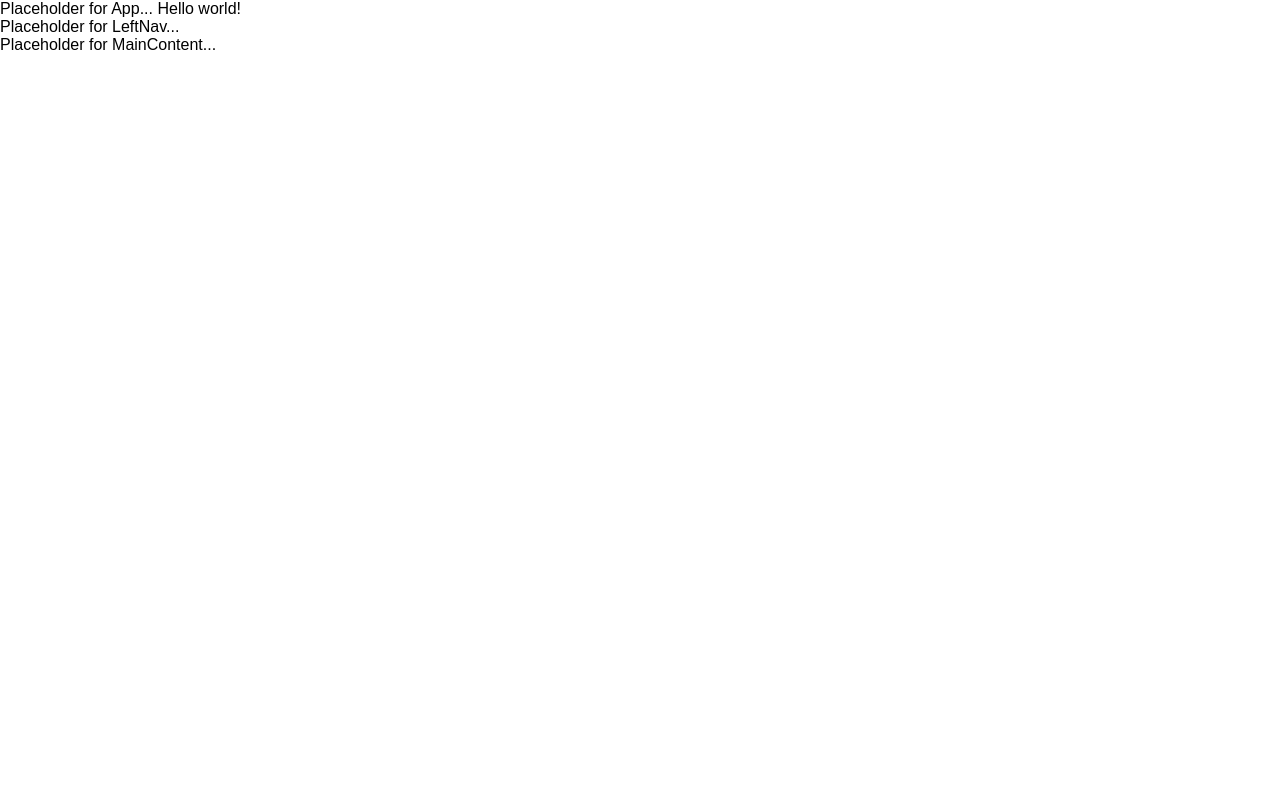
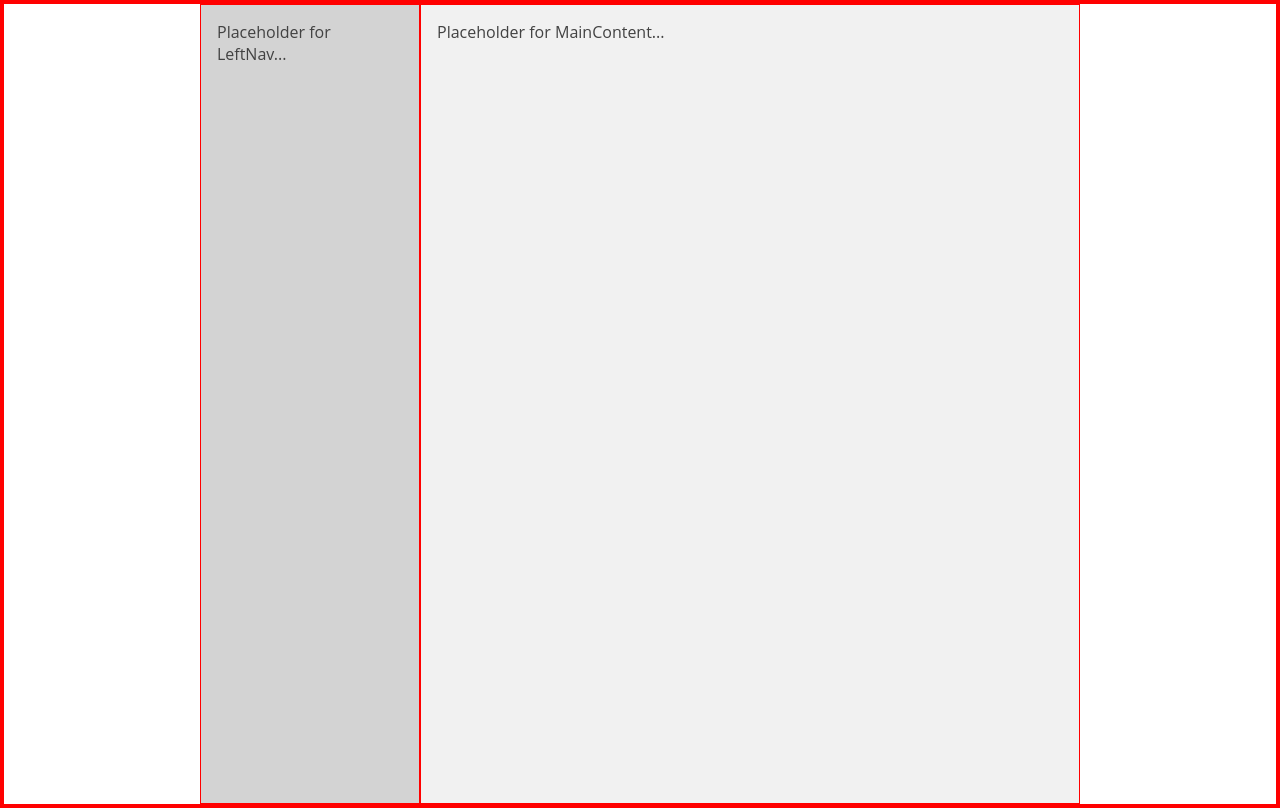
Before and after one commit to danteocualesjr/front-end-project-week-v2, a React (Create React App) app in the folder lambda-notes/: page / in a window 1280 px wide. Built offline with nearby package versions, Linux system fonts and the light colour scheme.

Commit message:
Basic styling done for App and LeftNav and MainContent components.

```diff
--- a/lambda-notes/src/App.js
+++ b/lambda-notes/src/App.js
@@ -5,8 +5,7 @@ import MainContent from './components/MainContent/MainContent.js';
 class App extends Component {
   render() {
     return (
-      <div>
-        Placeholder for App... Hello world!
+      <div className="app-container">
         <LeftNav />
         <MainContent />
       </div>
--- a/lambda-notes/src/components/LeftNav/LeftNav.js
+++ b/lambda-notes/src/components/LeftNav/LeftNav.js
@@ -4,7 +4,7 @@ import './index.css';
 class LeftNav extends Component {
     render() {
         return (
-            <div>
+            <div className="left-nav-container">
                 Placeholder for LeftNav...
             </div>
         )
--- a/lambda-notes/src/components/LeftNav/index.css
+++ b/lambda-notes/src/components/LeftNav/index.css
@@ -0,0 +1,8 @@
+.left-nav-container {
+    display: flex;
+    padding: 1rem;
+    width: 220px;
+    min-width: 220px;
+    height: 100vh;
+    background-color: #D3D3D3;
+}
--- a/lambda-notes/src/components/MainContent/MainContent.js
+++ b/lambda-notes/src/components/MainContent/MainContent.js
@@ -4,7 +4,7 @@ import './index.css';
 class MainContent extends Component {
     render() {
         return (
-            <div>
+            <div className="main-content-container">
                 Placeholder for MainContent...
             </div>
         );
--- a/lambda-notes/src/components/MainContent/index.css
+++ b/lambda-notes/src/components/MainContent/index.css
@@ -0,0 +1,8 @@
+.main-content-container {
+    display: flex;
+    padding: 1rem;
+    width: 220px;
+    min-width: 660px;
+    height: 100vh;
+    background-color: #F1F1F1;
+}
--- a/lambda-notes/src/index.css
+++ b/lambda-notes/src/index.css
@@ -1,5 +1,17 @@
+* {
+  box-sizing: border-box;
+  border: 1px solid red;
+}
+
 body {
   margin: 0;
   padding: 0;
-  font-family: sans-serif;
+  font-family: 'Open Sans', 'Helvetica Neue', sans-serif;
+  color: rgb(66,66,66);
 }
+
+.app-container {
+  margin: 0 auto;
+  display: flex;
+  justify-content: center;
+}
```
